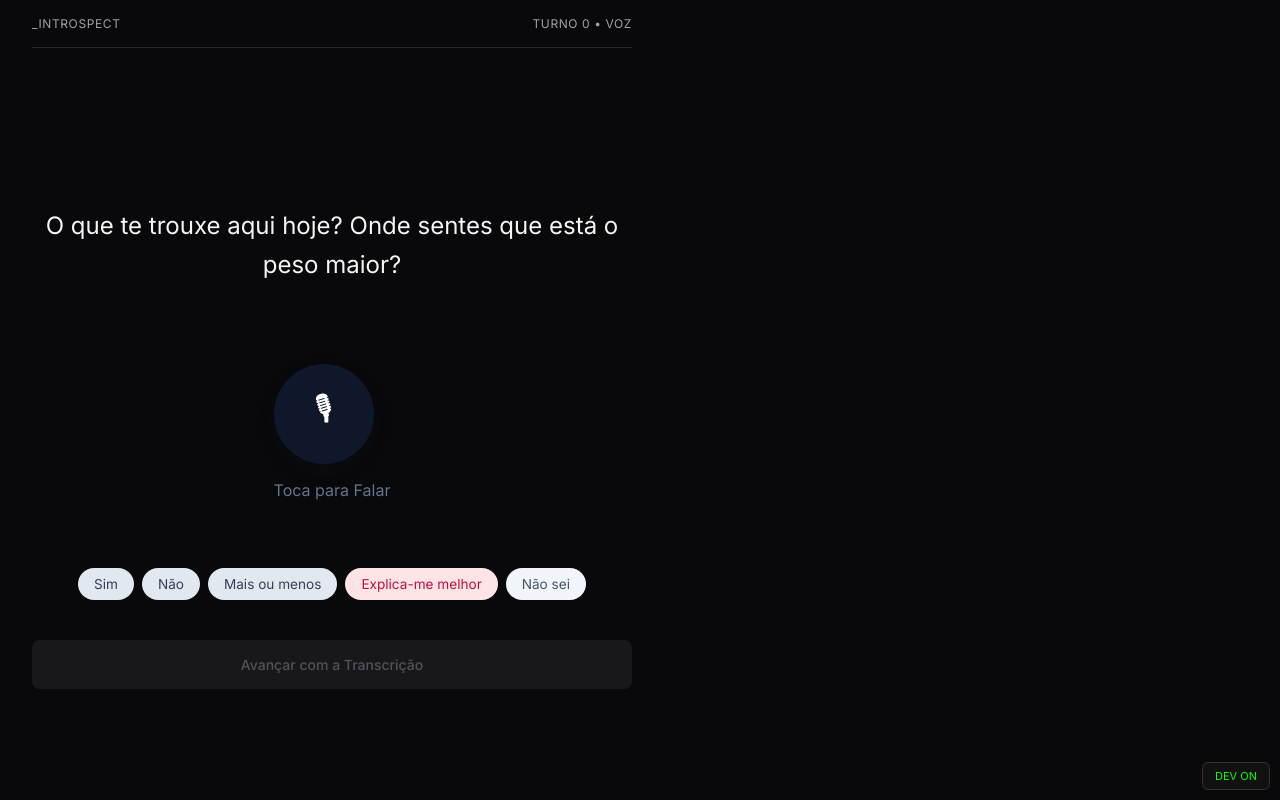
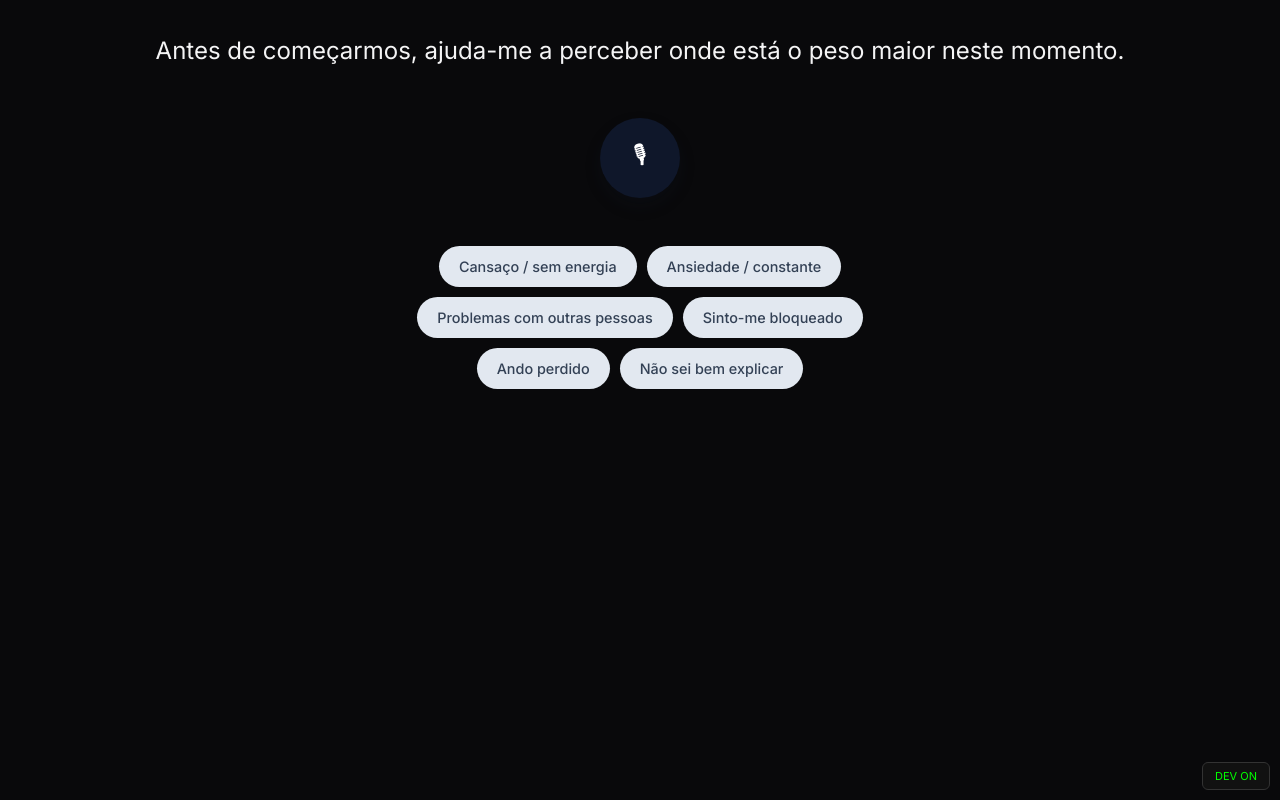
Before and after one commit to ablutecompany/introspectAI, a React (Vite) app: page / in a window 1280 px wide. Both pictures are taken after a click on the button "Falar (Voz)". Built offline with nearby package versions, Linux system fonts and the light colour scheme.

Commit message:
feat(ux): implement voice-first onboarding wizard with localized multi-step context buffering

```diff
--- a/src/app/App.tsx
+++ b/src/app/App.tsx
@@ -9,6 +9,7 @@ import { useSpeechInput } from '../hooks/useSpeechInput';
 import { useTTS } from '../hooks/useTTS';
 import { ResumeCard } from '../features/session/ResumeCard';
 import { PostSessionFeedback } from '../features/feedback/PostSessionFeedback';
+import { OnboardingWizard } from '../features/session/OnboardingWizard';
 import { DebugPanel } from '../dev/DebugPanel';
 import './index.css';
 
@@ -17,7 +18,7 @@ export default function App() {
   const { isListening, transcript, toggleListening, manualSetTranscript, error: sttError, isSupported } = useSpeechInput();
   const { speak, stop: stopTTS, isSpeaking } = useTTS();
 
-  const [currentQuestion, setCurrentQuestion] = useState("O que te trouxe aqui hoje? Onde sentes que está o peso maior?");
+  const [currentQuestion, setCurrentQuestion] = useState("");
   const [inputText, setInputText] = useState("");
   const [isProcessing, setIsProcessing] = useState(false);
   const [isResuming, setIsResuming] = useState(true); // Control flow flag for early intercepts
@@ -35,9 +36,9 @@ export default function App() {
     updateState({ phase: 'micro_triage' });
   };
 
-  const handleUserSubmit = async (rawIntent: UserIntent | 'auto' = 'auto') => {
+  const handleUserSubmit = async (rawIntent: UserIntent | 'auto' = 'auto', overrideText?: string) => {
     const isVoiceTurn = mode === 'conversation' && rawIntent === 'auto';
-    const finalUserText = isVoiceTurn ? transcript : inputText;
+    const finalUserText = overrideText || (isVoiceTurn ? transcript : inputText);
 
     if (!finalUserText.trim() && rawIntent === 'auto') return;
 
@@ -171,6 +172,21 @@ export default function App() {
             <pre style={{ fontSize: '0.8em', whiteSpace: 'pre-wrap' }}>
               {JSON.stringify(OutcomeEngine.calculateOutcome(state).payload, null, 2)}
             </pre>
+         </div>
+      );
+  }
+
+  if (turnIndex === 0 && phase === 'micro_triage') {
+      return (
+         <div className="app-container">
+            <OnboardingWizard
+               mode={mode}
+               isProcessing={isProcessing}
+               onComplete={(stitchedTranscript) => {
+                  handleUserSubmit('auto', stitchedTranscript);
+               }}
+            />
+            <DebugPanel />
          </div>
       );
   }
--- /dev/null
+++ b/src/features/session/OnboardingWizard.tsx
@@ -0,0 +1,138 @@
+import { useState, useEffect } from 'react';
+import { useTTS } from '../../hooks/useTTS';
+import { useSpeechInput } from '../../hooks/useSpeechInput';
+
+const ONBOARDING_STEPS = [
+  {
+    step: 1,
+    question: "Antes de começarmos, ajuda-me a perceber onde está o peso maior neste momento.",
+    chips: ["Cansaço / sem energia", "Ansiedade / constante", "Problemas com outras pessoas", "Sinto-me bloqueado", "Ando perdido", "Não sei bem explicar"]
+  },
+  {
+    step: 2,
+    question: "Isto tem-te pesado quanto?",
+    chips: ["Muito", "Bastante", "Mais ou menos", "Vai e vem", "É difícil dizer"]
+  },
+  {
+    step: 3,
+    question: "Notas isto mais em que altura?",
+    chips: ["Ao acordar", "Durante o dia", "À noite", "Quase sempre", "Depende", "Não sei"]
+  },
+  {
+    step: 4,
+    question: "Isto pesa-te mais como quê?",
+    chips: ["Cansaço", "Medo", "Pressão", "Confusão", "Mistura de tudo", "Não sei explicar"]
+  },
+  {
+    step: 5,
+    question: "Se tivesses de me dar um exemplo simples, o que é que mais mostra isso no teu dia-a-dia?",
+    chips: ["No trabalho", "Em casa", "Com pessoas", "Dentro da cabeça", "Prefiro dizer por voz", "Não sei"]
+  }
+];
+
+interface OnboardingWizardProps {
+   onComplete: (stitchedTranscript: string) => void;
+   mode: 'conversation' | 'writing';
+   isProcessing: boolean;
+}
+
+export function OnboardingWizard({ onComplete, mode, isProcessing }: OnboardingWizardProps) {
+   const [currentStepIndex, setCurrentStepIndex] = useState(0);
+   const [buffer, setBuffer] = useState<string[]>([]);
+   const { speak, stop } = useTTS();
+   const { isListening, toggleListening, transcript: voiceTranscript, isSupported } = useSpeechInput();
+
+   const currentStep = ONBOARDING_STEPS[currentStepIndex];
+
+   useEffect(() => {
+     if (mode === 'conversation' && currentStep.question) {
+       speak(currentStep.question);
+     }
+     return () => stop();
+   }, [currentStepIndex, mode, speak, stop, currentStep.question]);
+
+   const handleSelection = (answer: string) => {
+     const newBuffer = [...buffer, answer];
+     if (currentStepIndex === ONBOARDING_STEPS.length - 1) {
+       // Completed, stitch and submit
+       const finalTranscript = `[User Context Buffer]: Peso principal: ${newBuffer[0]}. Intensidade: ${newBuffer[1]}. Momento: ${newBuffer[2]}. Tipo de peso: ${newBuffer[3]}. Exemplo dominante: ${newBuffer[4]}`;
+       onComplete(finalTranscript);
+     } else {
+       setBuffer(newBuffer);
+       setCurrentStepIndex(prev => prev + 1);
+     }
+   };
+
+   // If voice is provided instead of touching
+   const handleVoiceSubmit = () => {
+      if (voiceTranscript.trim()) {
+         handleSelection(voiceTranscript);
+      }
+   };
+
+   return (
+      <div className="audio-live-container" style={{ display: 'flex', flexDirection: 'column', gap: 24, padding: '32px 0', alignItems: 'center' }}>
+         <h2 className="question-text" style={{ textAlign: 'center', marginBottom: 24 }}>
+           {currentStep.question}
+         </h2>
+
+         {/* Big Voice Mic Support inside Onboarding (Crucial for Step 5 or fallback) */}
+         {mode === 'conversation' && (
+            <div style={{ display: 'flex', flexDirection: 'column', alignItems: 'center' }}>
+               <button
+                  onClick={toggleListening}
+                  disabled={!isSupported || isProcessing}
+                  style={{
+                     width: '80px', height: '80px', borderRadius: '50%',
+                     border: 'none',
+                     background: isListening ? '#ef4444' : '#0f172a',
+                     color: '#fff', fontSize: '1.5rem', cursor: 'pointer',
+                     boxShadow: isListening ? '0 0 24px rgba(239, 68, 68, 0.4)' : '0 8px 16px rgba(15, 23, 42, 0.2)',
+                     transition: '0.2s all'
+                  }}
+               >
+                  🎙
+               </button>
+               {voiceTranscript && (
+                  <div style={{ marginTop: 16, background: '#f8fafc', padding: '12px', borderRadius: '8px', maxWidth: '300px' }}>
+                     <p style={{ margin: 0, fontSize: '0.85rem', fontStyle: 'italic', textAlign: 'center' }}>"{voiceTranscript}"</p>
+                     <button onClick={handleVoiceSubmit} disabled={isProcessing} style={{ marginTop: 8, width: '100%', padding: '8px', background: '#3b82f6', color: 'white', border: 'none', borderRadius: '4px', cursor: 'pointer' }}>
+                        Avançar com voz
+                     </button>
+                  </div>
+               )}
+            </div>
+         )}
+
+         {/* Context Chips Aligned to Question */}
+         <div style={{ display: 'flex', gap: '10px', flexWrap: 'wrap', justifyContent: 'center', width: '100%', maxWidth: 500, marginTop: '24px' }}>
+             {currentStep.chips.map(chipText => (
+                   <button
+                     key={chipText}
+                     disabled={isProcessing}
+                     onClick={() => {
+                        // If step 5 and "Prefiro dizer por voz", explicitly wait for mic
+                     if (chipText === 'Prefiro dizer por voz') {
+                        if (!isListening) toggleListening();
+                        return;
+                     }
+                     handleSelection(chipText);
+                  }}
+                  style={{
+                     padding: '12px 20px',
+                     background: '#e2e8f0',
+                     color: '#334155',
+                     border: 'none',
+                     borderRadius: '24px',
+                     cursor: 'pointer',
+                     fontSize: '0.9rem',
+                     fontWeight: 500
+                  }}
+                >
+                   {chipText}
+                </button>
+             ))}
+         </div>
+      </div>
+   );
+}
--- a/src/mocks/mockRunner.ts
+++ b/src/mocks/mockRunner.ts
@@ -42,6 +42,11 @@ const makeInitialState = (): InternalState => ({
   usedReframes: [],
   collectedExamples: [],
   keyUserPhrases: [],
+  transcriptHistory: [],
+  startedAt: Date.now(),
+  updatedAt: Date.now(),
+  schemaVersion: 1,
+  appVersion: '1.0.0'
 });
 
 export async function runMockSessions() {
--- a/src/mocks/replayRunner.ts
+++ b/src/mocks/replayRunner.ts
@@ -40,9 +40,13 @@ const makeInitialState = (): InternalState => ({
   outcomeReadinessScore: 0,
   outcomeLevelCandidate: null,
   askedQuestionIds: [],
-  usedReframes: [],
   collectedExamples: [],
   keyUserPhrases: [],
+  transcriptHistory: [],
+  startedAt: Date.now(),
+  updatedAt: Date.now(),
+  schemaVersion: 1,
+  appVersion: '1.0.0'
 });
 
 export async function runReplays() {
```
Also changed, not shown: 1 other file (tests, documents, lock files or other folders).
